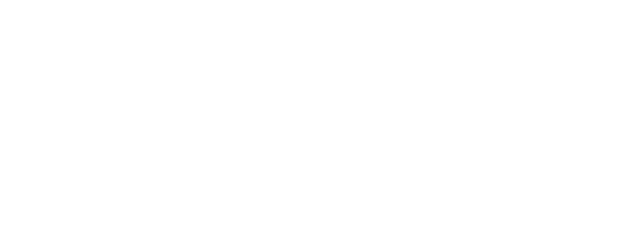
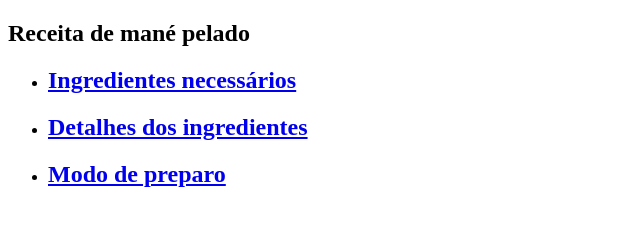
Before and after one commit to ufjf-dcc121/dcc121-2021-1er-atv3-alicedovalle, a plain HTML site: page index.html in a window 1280 px wide. Shown: the whole page, without its empty margins (0-640 px from the left). Drawn offline with Linux system fonts and the light colour scheme.

Commit message:
Adiciona seção inicial

```diff
--- a/index.html
+++ b/index.html
@@ -4,9 +4,17 @@
     <meta charset="UTF-8" />
     <meta http-equiv="X-UA-Compatible" content="IE=edge" />
     <meta name="viewport" content="width=device-width, initial-scale=1.0" />
-    <meta name="author" content="Gustavo do Valle">
+    <meta name="author" content="Gustavo do Valle" />
     <title>Receita de mané pelado</title>
   </head>
   <body>
+    <section>
+      <h1>Receita de mané pelado</h1>
+      <ul>
+          <li><a href="ingredientes.html"><h2>Ingredientes necessários</h2></a></li>
+          <li><a href="detalhes.html"><h2>Detalhes dos ingredientes</h2></a></li>
+          <li><a href="preparo.html"><h2>Modo de preparo</h2></a></li>
+      </ul>
+    </section>
   </body>
 </html>
```
